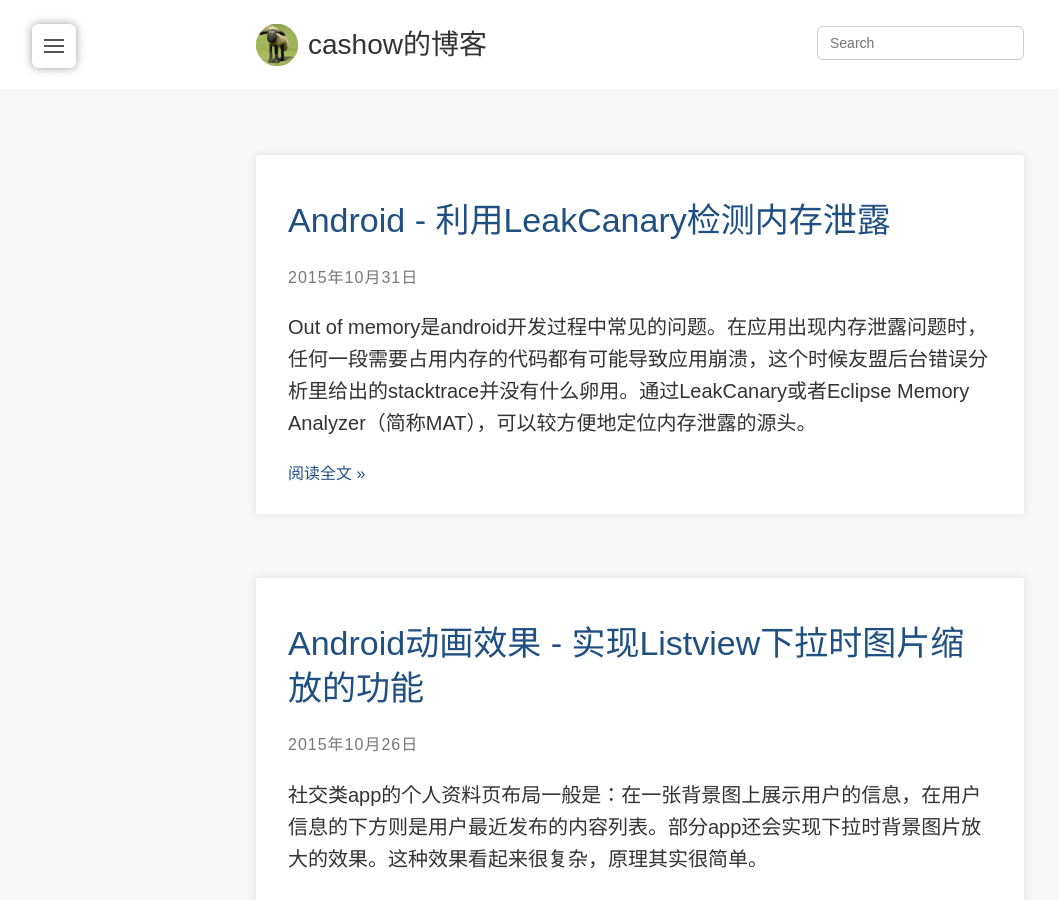
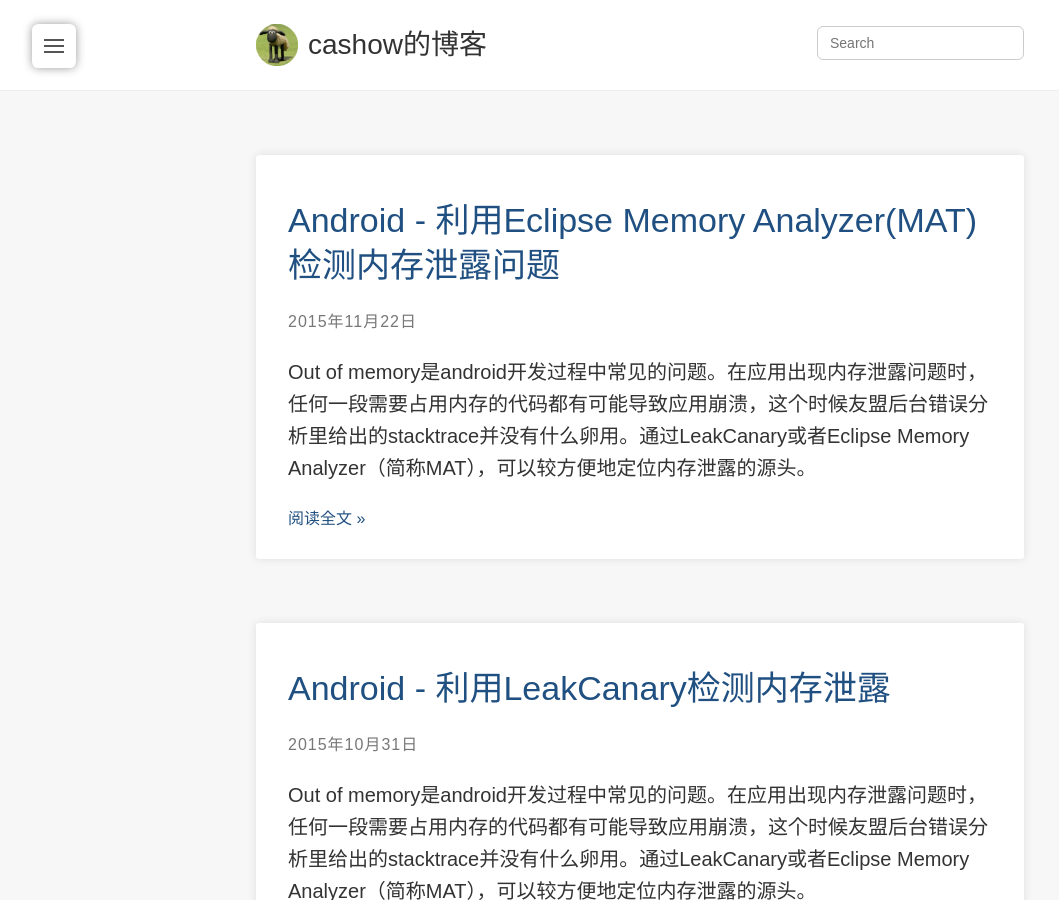
Before and after one commit to cashow/cashow.github.io, a Jekyll site: the page built from index.html, in a window 1280 px wide and 900 px high. Shown: the whole window, without its empty margins (0-1059 px from the left). Built offline with Jekyll 4.4.1, drawn with Linux system fonts in a browser that asks for light colours; nearby versions of some CDN libraries; Markdown is read by kramdown in place of the engine named in the settings; the list of posts is cut into pages by our own code; some of the changed text lies outside the part shown.

Commit message:
发布文章：Android - 利用Eclipse Memory Analyzer(MAT)检测内存泄露问题

```diff
--- a/_drafts/2015-10-31-android-detect-out-of-memory-with-eclipse-memory-analyzer.md
+++ b/_posts/2015-11-22-android-detect-out-of-memory-with-eclipse-memory-analyzer.md
@@ -1,7 +1,7 @@
 ---
 layout: post
 title: "Android - 利用Eclipse Memory Analyzer(MAT)检测内存泄露问题"
-date: 2015-10-31 22:42:48 +0800
+date: 2015-11-22 14:37:59 +0800
 tags: Android OutOfMemory 内存泄露 EclipseMemoryAnalyzer
 ---
 
@@ -127,7 +127,7 @@
 点击“Histogram”下面的“Domanitor Tree”按钮，进入到如下界面：
 ![mat_domanitor_tree](http://7xjvhq.com1.z0.glb.clouddn.com/mat_domanitor_tree.png)
 这个页面列出了占用内存较大的对象。
-注意第二行的 android.graphics.Bitmap，总共占用了37.50%的内存。
+注意第二行的 android.graphics.Bitmap，总共占用了37.50%的内存（总内存是16.6MB）。
 现在问题来了：这个bitmap是在什么地方出现的？占用这么多的内存是正常现象吗？
 为了解答以上问题，我们需要把这个bitmap导出成图片文件。
 ####第一步：获取bitmap的宽度和高度
@@ -147,3 +146,10 @@
 ![gimp_gnu](http://7xjvhq.com1.z0.glb.clouddn.com/gimp_gnu.png)
 出现以下对话框：
 ![gimp_preview](http://7xjvhq.com1.z0.glb.clouddn.com/gimp_preview.png)
+图像类型选择RGB Alpha，宽度和高度填上第一步获取到的图片宽度和高度，预览图会显示图片的一小部分
+![gimp_preview_2](http://7xjvhq.com1.z0.glb.clouddn.com/gimp_preview_2.png)
+点击open后可看到原图
+![gimp_ori](http://7xjvhq.com1.z0.glb.clouddn.com/gimp_ori.png)
+这张图片就是 R.drawable.test 。
+现在找到了占用内存较大的图片，接下来就是考虑怎么减少图片占用的内存。一个常见的方法是将bitmap缩放后再放入ImageView里面。具体优化方法可以查看android官方文档的教程 "Displaying Bitmaps Efficiently" ：
+<https://developer.android.com/training/displaying-bitmaps/index.html>
```
Also changed, not shown: other parts of _posts/2015-11-22-android-detect-out-of-memory-with-eclipse-memory-analyzer.md (+1 -2 lines).
